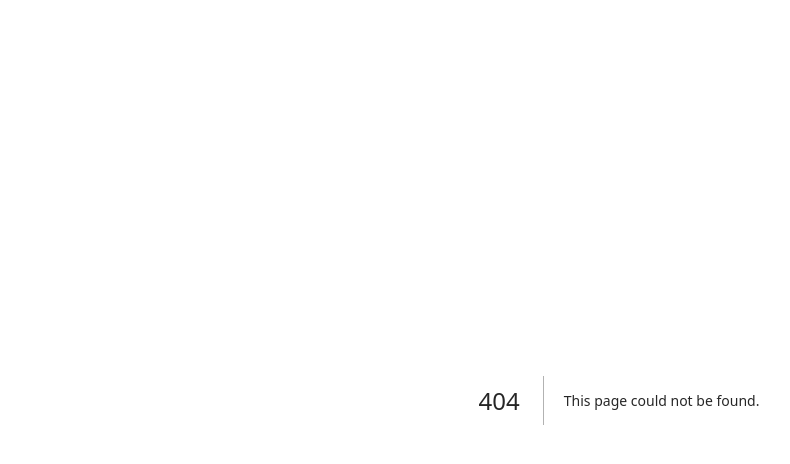
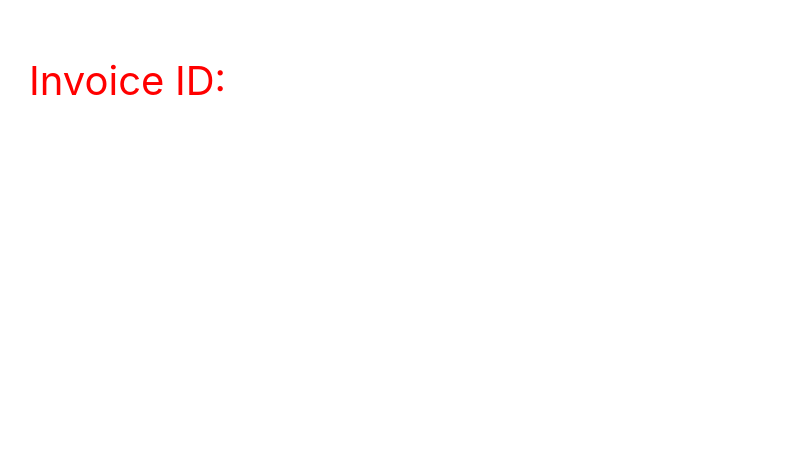
Before and after one commit to asifwebsoft/team-crm, a Next.js app in the folder frontend/: page /invoice-detail in a window 1280 px wide. Before the commit this address had no page. Shown: the top 464 px of the page, without its empty margins (21-811 px from the left). Built offline with nearby package versions, Linux system fonts and the light colour scheme.

Commit message:
fixed invoice detail route

```diff
--- /dev/null
+++ b/frontend/pages/invoice-detail.js
@@ -0,0 +1,18 @@
+import { useRouter } from "next/router";
+
+export default function TestPage() {
+
+  const router = useRouter();
+
+  return (
+    <div
+      style={{
+        fontSize: 40,
+        padding: 50,
+        color: "red",
+      }}
+    >
+      Invoice ID: {router.query.id}
+    </div>
+  );
+}
```
Also changed, not shown: frontend/pages/invoice-detail/[id].js (deleted, +0 -14 lines).
